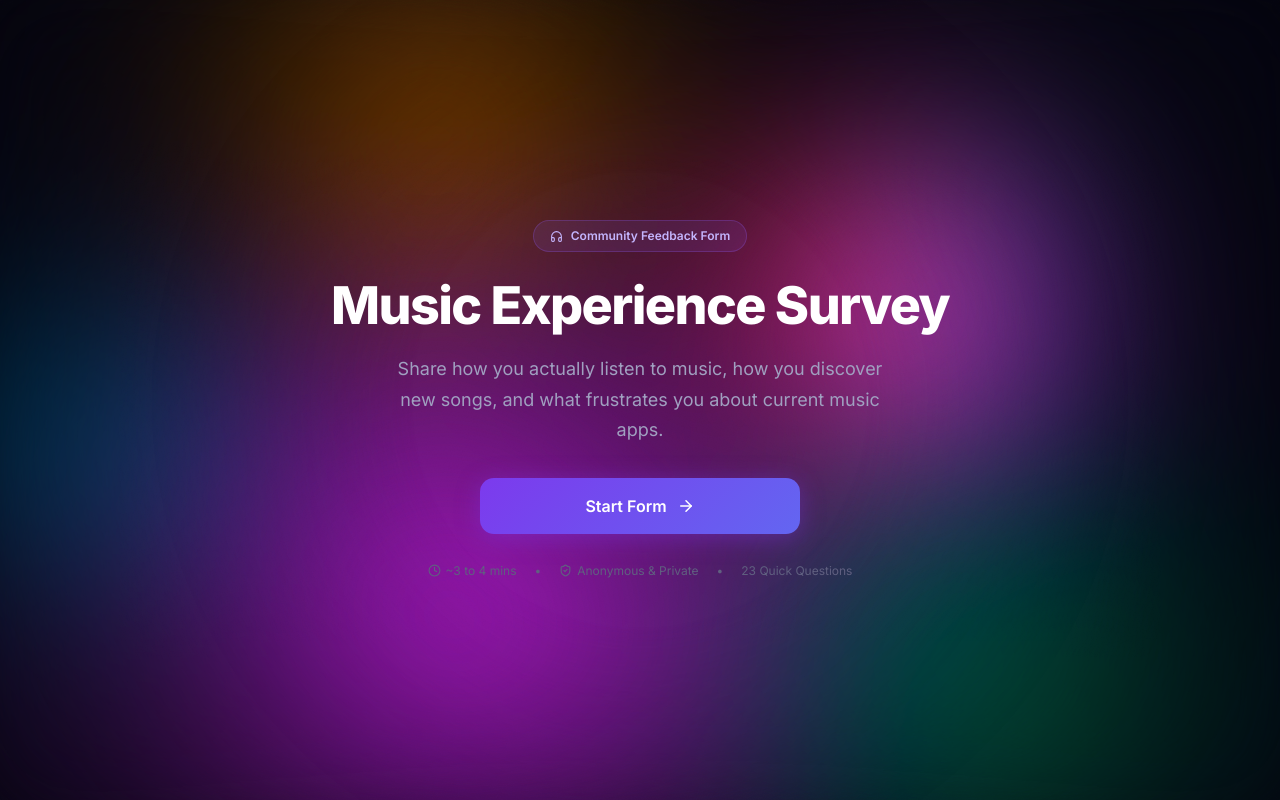
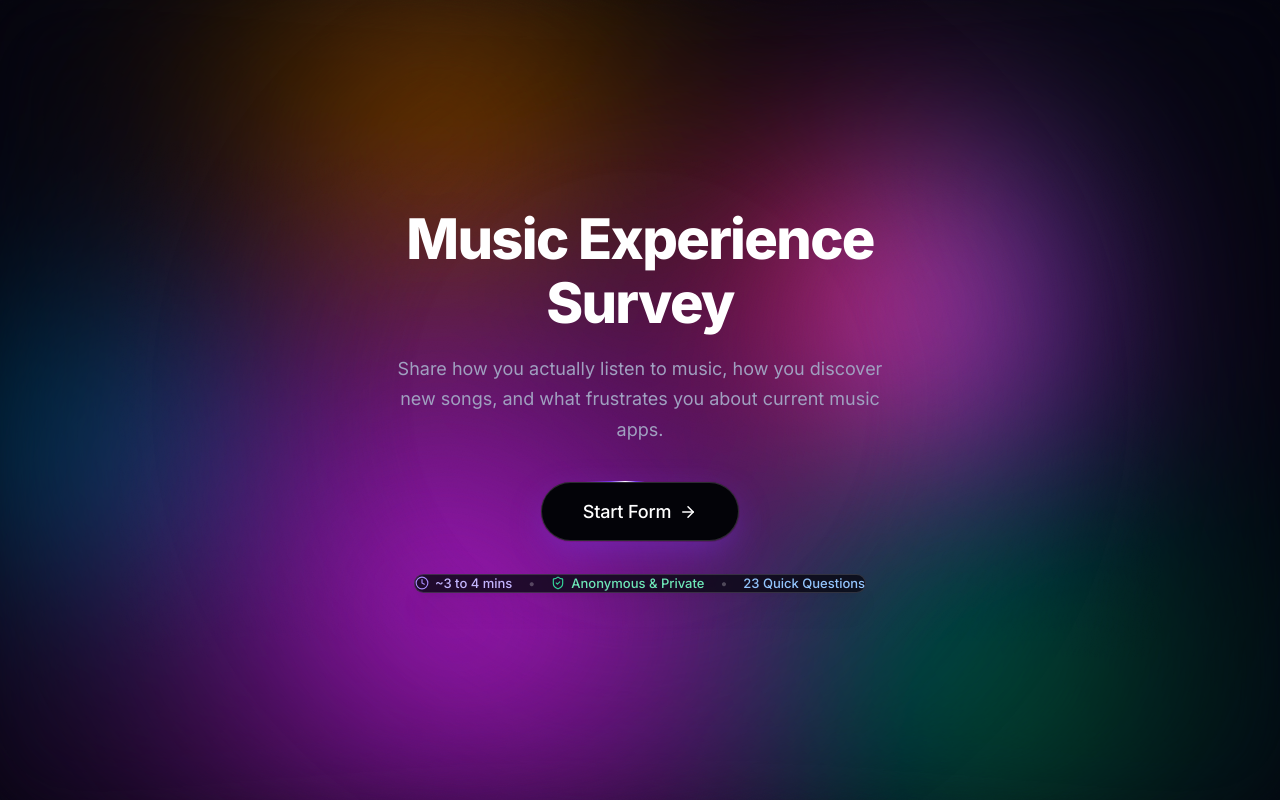
Before and after one commit to LuxShar007/Forms, a Next.js app: page / in a window 1280 px wide. Built offline with nearby package versions, Linux system fonts and the light colour scheme.

Commit message:
feat: implement Webflow 3D glass animation button, remove top badge, and alternate meta details colors

```diff
--- a/app/globals.css
+++ b/app/globals.css
@@ -248,3 +248,219 @@ body {
   color: var(--text-primary);
   border-color: var(--border-medium);
 }
+
+/* ─── Webflow 3D Glass Animation Button (animation-button-3d.webflow.io) ─── */
+@property --gradient-angle {
+  syntax: "<angle>";
+  initial-value: 0deg;
+  inherits: false;
+}
+
+@property --gradient-angle-offset {
+  syntax: "<angle>";
+  initial-value: 0deg;
+  inherits: false;
+}
+
+@property --gradient-percent {
+  syntax: "<percentage>";
+  initial-value: 5%;
+  inherits: false;
+}
+
+@property --gradient-shine {
+  syntax: "<color>";
+  initial-value: white;
+  inherits: false;
+}
+
+:root {
+  --shiny-cta-bg: #030308;
+  --shiny-cta-bg-subtle: rgba(255, 255, 255, 0.16);
+  --shiny-cta-fg: #ffffff;
+  --shiny-cta-highlight: #7c3aed;
+  --shiny-cta-highlight-subtle: #c4b5fd;
+}
+
+.shiny-cta {
+  --animation: gradient-angle linear infinite;
+  --duration: 3s;
+  --shadow-size: 2px;
+  isolation: isolate;
+  position: relative;
+  overflow: hidden;
+  cursor: pointer;
+  outline-offset: 4px;
+  padding: 1.15rem 2.6rem;
+  font-family: "Inter", -apple-system, BlinkMacSystemFont, sans-serif;
+  font-optical-sizing: auto;
+  font-weight: 500;
+  font-size: 1.125rem;
+  line-height: 1.2;
+  letter-spacing: -0.01em;
+  border: 1px solid transparent;
+  border-radius: 360px;
+  color: var(--shiny-cta-fg);
+  background: linear-gradient(var(--shiny-cta-bg), var(--shiny-cta-bg))
+      padding-box,
+    conic-gradient(
+        from calc(var(--gradient-angle) - var(--gradient-angle-offset)),
+        transparent,
+        var(--shiny-cta-highlight) var(--gradient-percent),
+        var(--gradient-shine) calc(var(--gradient-percent) * 2),
+        var(--shiny-cta-highlight) calc(var(--gradient-percent) * 3),
+        transparent calc(var(--gradient-percent) * 4)
+      )
+      border-box;
+  box-shadow: inset 0 0 0 1px var(--shiny-cta-bg-subtle), 0 12px 36px -6px rgba(124, 58, 237, 0.45);
+  backdrop-filter: blur(20px);
+  -webkit-backdrop-filter: blur(20px);
+  display: inline-flex;
+  align-items: center;
+  justify-content: center;
+  gap: 10px;
+  text-decoration: none;
+  touch-action: manipulation;
+  transition: transform 0.2s cubic-bezier(0.25, 1, 0.5, 1), box-shadow 0.3s ease;
+}
+
+.shiny-cta::before,
+.shiny-cta::after,
+.shiny-cta span::before {
+  content: "";
+  pointer-events: none;
+  position: absolute;
+  left: 50%;
+  top: 50%;
+  transform: translate(-50%, -50%);
+  z-index: -1;
+}
+
+.shiny-cta:active {
+  transform: translateY(2px) scale(0.98);
+}
+
+/* Dots pattern */
+.shiny-cta::before {
+  --size: calc(100% - var(--shadow-size) * 3);
+  --position: 2px;
+  --space: calc(var(--position) * 2);
+  width: var(--size);
+  height: var(--size);
+  background: radial-gradient(
+      circle at var(--position) var(--position),
+      white calc(var(--position) / 4),
+      transparent 0
+    )
+    padding-box;
+  background-size: var(--space) var(--space);
+  background-repeat: space;
+  mask-image: conic-gradient(
+    from calc(var(--gradient-angle) + 45deg),
+    black,
+    transparent 10% 90%,
+    black
+  );
+  -webkit-mask-image: conic-gradient(
+    from calc(var(--gradient-angle) + 45deg),
+    black,
+    transparent 10% 90%,
+    black
+  );
+  border-radius: inherit;
+  opacity: 0.35;
+  z-index: -1;
+}
+
+/* Inner shimmer */
+.shiny-cta::after {
+  --animation: shimmer linear infinite;
+  width: 100%;
+  aspect-ratio: 1;
+  background: linear-gradient(
+    -50deg,
+    transparent,
+    var(--shiny-cta-highlight),
+    transparent
+  );
+  mask-image: radial-gradient(circle at bottom, transparent 40%, black);
+  -webkit-mask-image: radial-gradient(circle at bottom, transparent 40%, black);
+  opacity: 0.6;
+}
+
+.shiny-cta span {
+  z-index: 1;
+  position: relative;
+  display: inline-flex;
+  align-items: center;
+  gap: 8px;
+}
+
+.shiny-cta span::before {
+  --size: calc(100% + 1rem);
+  width: var(--size);
+  height: var(--size);
+  box-shadow: inset 0 -1ex 2rem 4px var(--shiny-cta-highlight);
+  opacity: 0;
+  border-radius: inherit;
+}
+
+/* Animate */
+.shiny-cta {
+  --transition: 800ms cubic-bezier(0.25, 1, 0.5, 1);
+  transition: var(--transition);
+  transition-property: --gradient-angle-offset, --gradient-percent,
+    --gradient-shine;
+}
+
+.shiny-cta,
+.shiny-cta::before,
+.shiny-cta::after {
+  animation: var(--animation) var(--duration),
+    var(--animation) calc(var(--duration) / 0.4) reverse paused;
+  animation-composition: add;
+}
+
+.shiny-cta span::before {
+  transition: opacity var(--transition);
+  animation: calc(var(--duration) * 1.5) breathe linear infinite;
+}
+
+.shiny-cta:is(:hover, :focus-visible) {
+  --gradient-percent: 20%;
+  --gradient-angle-offset: 95deg;
+  --gradient-shine: var(--shiny-cta-highlight-subtle);
+  box-shadow: inset 0 0 0 1px rgba(255, 255, 255, 0.25), 0 14px 44px -4px rgba(124, 58, 237, 0.65);
+}
+
+.shiny-cta:is(:hover, :focus-visible),
+.shiny-cta:is(:hover, :focus-visible)::before,
+.shiny-cta:is(:hover, :focus-visible)::after {
+  animation-play-state: running;
+}
+
+.shiny-cta:is(:hover, :focus-visible) span::before {
+  opacity: 1;
+}
+
+@keyframes gradient-angle {
+  to {
+    --gradient-angle: 360deg;
+  }
+}
+
+@keyframes shimmer {
+  to {
+    transform: translate(-50%, -50%) rotate(360deg);
+  }
+}
+
+@keyframes breathe {
+  from,
+  to {
+    transform: translate(-50%, -50%) scale(1);
+  }
+  50% {
+    transform: translate(-50%, -50%) scale(1.2);
+  }
+}
--- a/components/LandingPageClient.tsx
+++ b/components/LandingPageClient.tsx
@@ -5,7 +5,7 @@
 import { motion } from 'framer-motion';
 import Link from 'next/link';
 import CubetMusicField from './CubetMusicField';
-import { ArrowRight, Clock, ShieldCheck, Headphones } from 'lucide-react';
+import { ArrowRight, Clock, ShieldCheck } from 'lucide-react';
 
 export default function LandingPageClient() {
   return (
@@ -39,30 +39,10 @@ export default function LandingPageClient() {
           transition={{ duration: 0.5, ease: 'easeOut' }}
           style={{ maxWidth: '620px', width: '100%' }}
         >
-          {/* Subtle Icon Badge */}
-          <div
-            style={{
-              display: 'inline-flex',
-              alignItems: 'center',
-              gap: '8px',
-              padding: '6px 16px',
-              borderRadius: '20px',
-              background: 'rgba(139, 92, 246, 0.12)',
-              border: '1px solid rgba(139, 92, 246, 0.25)',
-              fontSize: '0.75rem',
-              fontWeight: 600,
-              color: '#c4b5fd',
-              marginBottom: '24px',
-            }}
-          >
-            <Headphones size={13} />
-            <span>Community Feedback Form</span>
-          </div>
-
           {/* Heading */}
           <h1
             style={{
-              fontSize: 'clamp(2.1rem, 7vw, 3.25rem)',
+              fontSize: 'clamp(2.2rem, 7vw, 3.5rem)',
               fontWeight: 800,
               letterSpacing: '-0.03em',
               lineHeight: 1.15,
@@ -79,64 +59,41 @@ export default function LandingPageClient() {
               fontSize: 'clamp(0.95rem, 2.5vw, 1.125rem)',
               color: 'var(--text-secondary)',
               lineHeight: 1.7,
-              marginBottom: '32px',
+              marginBottom: '36px',
               maxWidth: '520px',
-              margin: '0 auto 32px auto',
+              margin: '0 auto 36px auto',
             }}
           >
             Share how you actually listen to music, how you discover new songs, and what frustrates you about current music apps.
           </p>
 
-          {/* Start Button */}
-          <div style={{ marginBottom: '28px', display: 'flex', justifyContent: 'center' }}>
-            <Link href="/survey" style={{ textDecoration: 'none', width: '100%', maxWidth: '320px' }}>
-              <motion.div
-                whileHover={{ scale: 1.02 }}
-                whileTap={{ scale: 0.98 }}
-                style={{
-                  display: 'flex',
-                  alignItems: 'center',
-                  justifyContent: 'center',
-                  gap: '10px',
-                  background: 'linear-gradient(135deg, #7c3aed 0%, #6366f1 100%)',
-                  color: 'white',
-                  fontWeight: 600,
-                  fontSize: '1rem',
-                  padding: '16px 28px',
-                  borderRadius: '14px',
-                  boxShadow: '0 4px 24px rgba(124, 58, 237, 0.4)',
-                  cursor: 'pointer',
-                  minHeight: '48px',
-                  width: '100%',
-                }}
-              >
-                <span>Start Form</span>
+          {/* 3D Glass Animation Button (animation-button-3d.webflow.io) */}
+          <div style={{ marginBottom: '32px', display: 'flex', justifyContent: 'center' }}>
+            <Link href="/survey" className="shiny-cta">
+              <span>
+                Start Form
                 <ArrowRight size={18} />
-              </motion.div>
+              </span>
             </Link>
           </div>
 
-          {/* Meta Details */}
-          <div
-            style={{
-              display: 'flex',
-              flexWrap: 'wrap',
-              gap: '12px 18px',
-              justifyContent: 'center',
-              alignItems: 'center',
-              fontSize: '0.75rem',
-              color: 'var(--text-tertiary)',
-            }}
-          >
-            <span style={{ display: 'flex', alignItems: 'center', gap: '5px' }}>
-              <Clock size={13} /> ~3 to 4 mins
-            </span>
-            <span className="hidden sm:inline">•</span>
-            <span style={{ display: 'flex', alignItems: 'center', gap: '5px' }}>
-              <ShieldCheck size={13} /> Anonymous & Private
-            </span>
-            <span className="hidden sm:inline">•</span>
-            <span>23 Quick Questions</span>
+          {/* Alternate Visible Meta Details */}
+          <div className="flex justify-center">
+            <div className="inline-flex flex-wrap items-center justify-center gap-3 sm:gap-4 px-5 py-2.5 rounded-full bg-[#080812]/80 border border-white/15 backdrop-blur-xl shadow-xl text-xs sm:text-[13px] font-medium">
+              <span className="flex items-center gap-1.5 text-[#c4b5fd]">
+                <Clock size={14} className="text-[#a78bfa]" />
+                <span>~3 to 4 mins</span>
+              </span>
+              <span className="text-white/25 hidden sm:inline">•</span>
+              <span className="flex items-center gap-1.5 text-[#6ee7b7]">
+                <ShieldCheck size={14} className="text-[#34d399]" />
+                <span>Anonymous & Private</span>
+              </span>
+              <span className="text-white/25 hidden sm:inline">•</span>
+              <span className="flex items-center gap-1.5 text-[#93c5fd]">
+                <span>23 Quick Questions</span>
+              </span>
+            </div>
           </div>
         </motion.div>
       </main>
```
